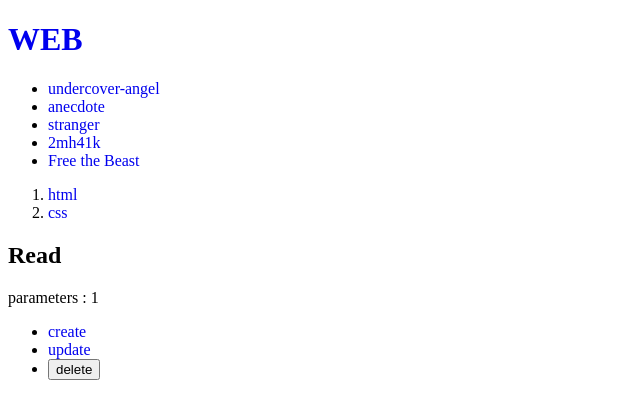
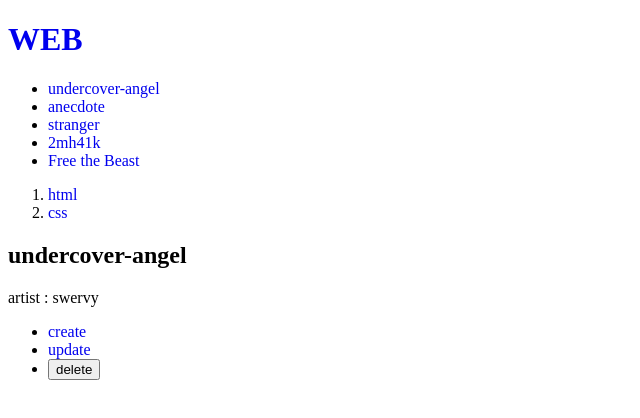
Before and after one commit to Boo-seon-woong/nextjs, a Next.js app: page /read/1 in a window 1280 px wide. Shown: the top 418 px of the page, without its empty margins (0-640 px from the left). Built offline with nearby package versions, Linux system fonts and the light colour scheme; data requests are answered from the project's data file.

Commit message:
Let's get it git add .!

```diff
--- a/src/app/read/[id]/page.js
+++ b/src/app/read/[id]/page.js
@@ -1,8 +1,10 @@
-export default function Read(props){
+export default async function Read(props){
+    const resp = await fetch(`http://localhost:9999/topic/${props.params.id}`);
+    const topic = await resp.json();
     return (
         <>
-            <h2>Read</h2>
-            parameters : {props.params.id}
+            <h2>{topic.title}</h2>
+            artist : {topic.author}
         </>
     )
 }
```
